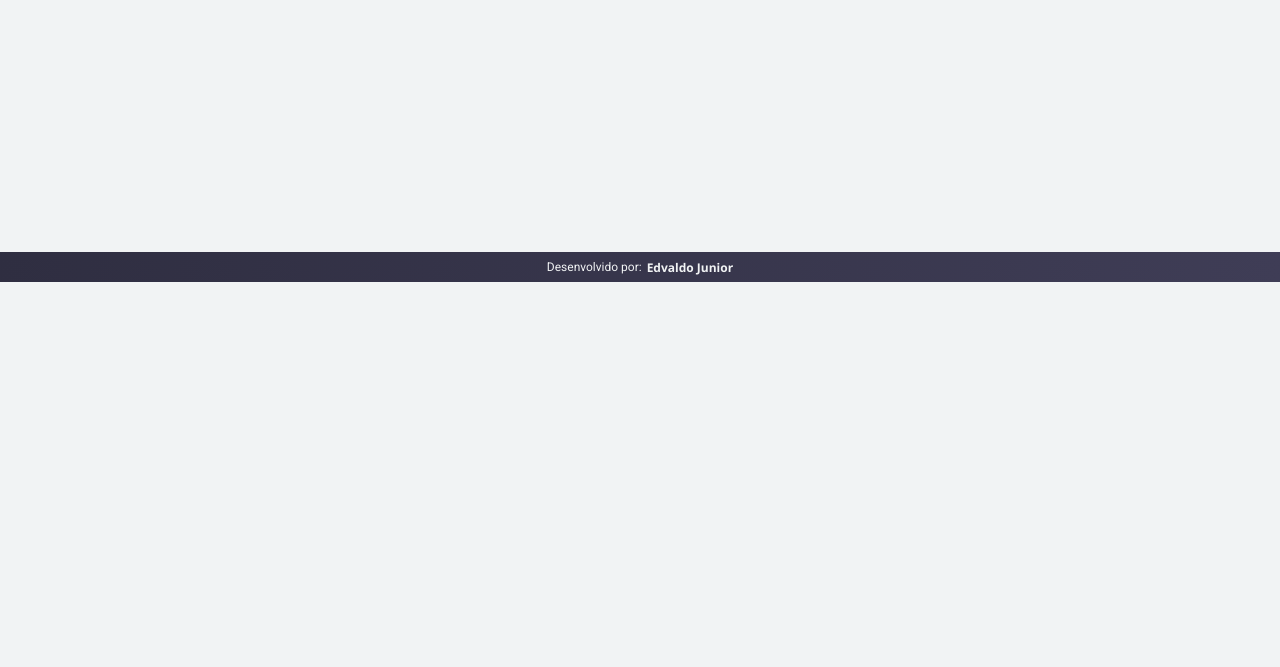
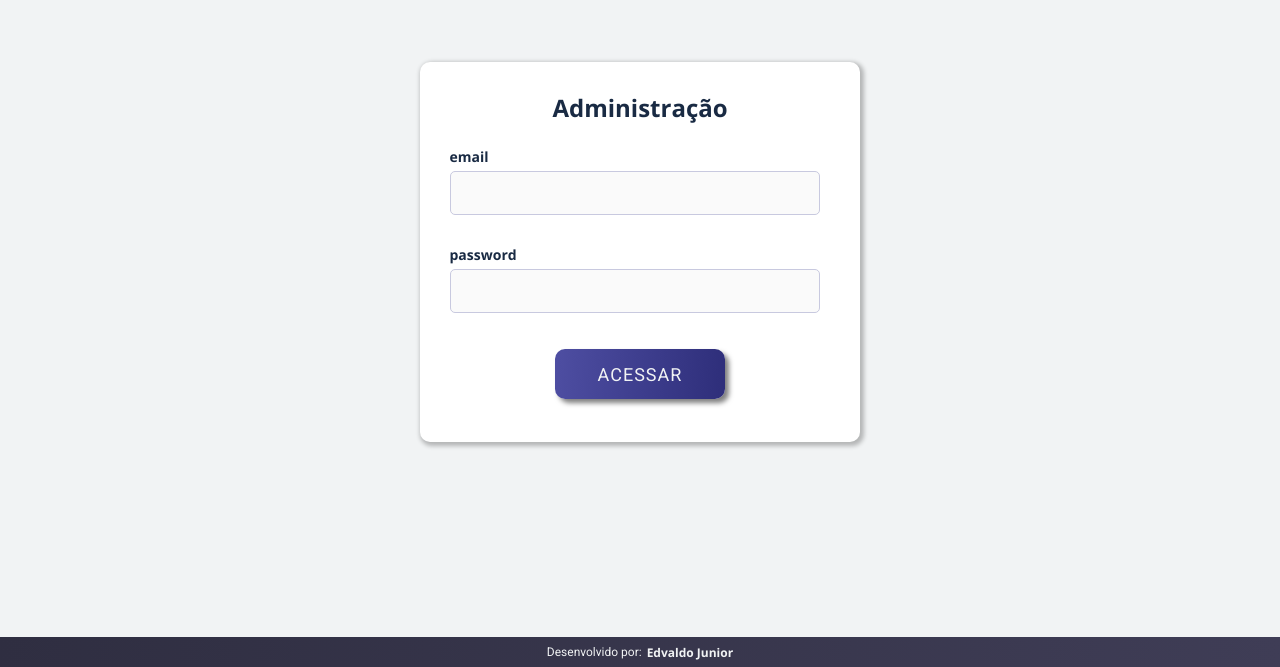
Before and after one commit to EddyPBR/mural-digital, a React (Create React App) app in the folder web/: page /admin in a window 1280 px wide. Shown: the part 133-800 px from the top of the page. Built offline with nearby package versions, Linux system fonts and the light colour scheme.

Commit message:
:package: Criando página admin e definindo rota

```diff
--- /dev/null
+++ b/web/src/pages/Admin/index.tsx
@@ -0,0 +1,108 @@
+import React, { useState, FormEvent } from "react";
+import styled from "styled-components";
+
+import Input from "../../components/Input";
+
+const Admin: React.FC = () => {
+  const [email, setEmail] = useState("");
+  const [password, setPassword] = useState("");
+  const handleLogin = (event: FormEvent) => {
+    event.preventDefault();
+
+    console.log({
+      email,
+      password,
+    });
+
+  };
+
+  return (
+    <Login>
+      <Form onSubmit={(event) => handleLogin(event)}>
+        <Title>Administração</Title>
+        <Input
+          type="email"
+          name="email"
+          label="email"
+          value={email}
+          onChange={(event) => setEmail(event.target.value)}
+        />
+        <Input
+          type="password"
+          name="password"
+          label="password"
+          value={password}
+          onChange={(event) => setPassword(event.target.value)}
+        />
+        <Button type="button" onClick={(event) => handleLogin(event)}>ACESSAR</Button>
+      </Form>
+    </Login>
+  );
+};
+
+const Login = styled.div`
+  background:none;
+  padding: 0;
+  border: 0;
+  box-shadow: none;
+  background-color: none !important;
+
+  height: calc(100vh - 30px);
+  display: flex;
+  flex-direction: column;
+  justify-content: center;
+  align-items: center;
+`;
+
+const Form = styled.form`
+  width: 90vw;
+  max-width: 44rem;
+  min-height: 38rem;
+  background-color: #fff;
+  box-shadow: 2px 2px 4px 2px rgba(0, 0, 0, 0.25);
+  border-radius: 10px;
+
+  display: flex;
+  flex-direction: column;
+  justify-content: center;
+  align-items: center;
+`;
+
+const Title = styled.h1`
+  font: 700 2.4rem "Open Sans", sans-serif;
+  color: var(--color-title);
+  margin-bottom: 2rem;
+
+  @media(max-width: 520px) {
+    font-size: 2rem;
+  }
+`;
+
+const Button = styled.button`
+  width: 90vw;
+  max-width: 17rem;
+  height: 5rem;
+  margin-top: 1rem;
+  margin-bottom: 3rem;
+  background: linear-gradient(94.19deg, #4E4EA2 0%, #2E2E7A 100%);
+  font: 400 1.8rem "Roboto", sans-serif;
+  color: var(--color-background);
+  letter-spacing: .1rem;
+  box-shadow: 4px 4px 5px rgba(0, 0, 0, 0.5);
+  border-radius: 10px;
+  transition: .2s filter, .2s box-shadow;
+  cursor: pointer;
+
+  &&:hover {
+    filter: brightness(1.2);
+    box-shadow: 2px 2px 4px rgba(0, 0, 0, 0.8);
+  }
+
+  @media(max-width: 520px) {
+    width: 14rem;
+    height: 4.6rem;
+    font-size: 1.6rem;
+  }
+`;
+
+export default Admin;
--- a/web/src/routes.tsx
+++ b/web/src/routes.tsx
@@ -3,6 +3,7 @@ import { BrowserRouter, Route } from "react-router-dom";
 
 import Mural from "./pages/Mural";
 import Announce from "./pages/Announce";
+import Admin from "./pages/Admin";
 
 import Footer from "./components/Footer";
 
@@ -11,9 +12,9 @@ const Routes: React.FC = () => {
     <BrowserRouter>
       <Route path="/" exact component={Mural} />
       <Route path="/announces/:id" exact component={Announce} />
+      <Route path="/admin/" exact component={Admin} />
       <Footer />
     </BrowserRouter>
-
   );
 };
 
```
